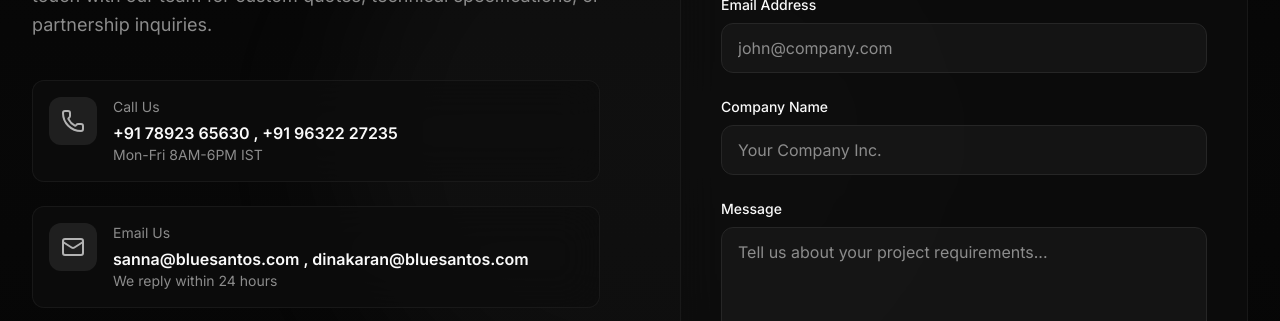
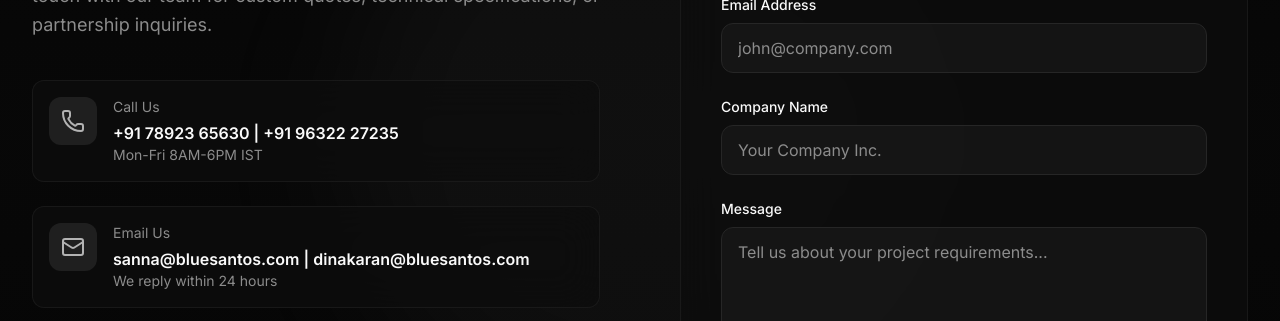
Before and after one commit to aksharkh/BST-FO-EC, a React (Vite) app: page / in a window 1280 px wide. Shown: the part 4400-4721 px from the top of the page. Built offline with nearby package versions, Linux system fonts and the light colour scheme; a web font is replaced by a local one.

Commit message:
corrected routing problem in the production and added vercel.json

```diff
--- a/src/components/ContactSection.tsx
+++ b/src/components/ContactSection.tsx
@@ -55,13 +55,13 @@ const ContactSection = () => {
                   {
                     icon: Phone,
                     title: "Call Us",
-                    content: "+91 78923 65630 , +91 96322 27235",
+                    content: "+91 78923 65630  | +91 96322 27235",
                     subtitle: "Mon-Fri 8AM-6PM IST",
                   },
                   {
                     icon: Mail,
                     title: "Email Us",
-                    content: "sanna@bluesantos.com , dinakaran@bluesantos.com",
+                    content: "sanna@bluesantos.com | dinakaran@bluesantos.com",
                     subtitle: "We reply within 24 hours",
                   },
                   {
```
Also changed, not shown: vercel.json (added).
